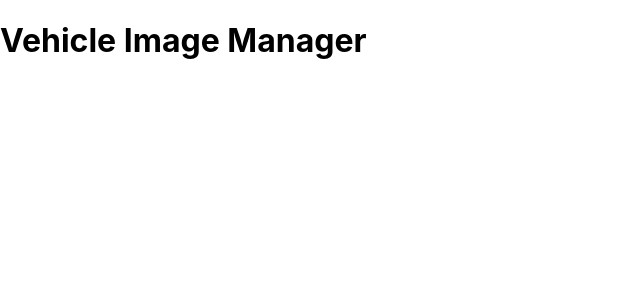
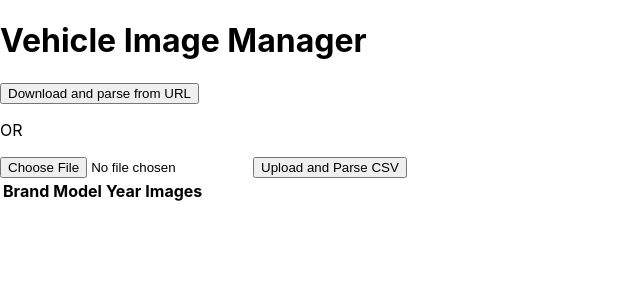
Before and after one commit to ChrissHeIs/electricco-vehicle-image-manager, a React (Create React App) app: page / in a window 1280 px wide. Shown: the top 300 px of the page, without its empty margins (0-640 px from the left). Built offline with nearby package versions, Linux system fonts and the light colour scheme.

Commit message:
Parsing csv

```diff
--- a/package.json
+++ b/package.json
@@ -37,6 +37,8 @@
   },
   "devDependencies": {
     "@types/jest": "^29.5.14",
+    "@types/papaparse": "^5.3.15",
     "gh-pages": "^6.3.0"
-  }
+  },
+  "proxy": "https://developers.enode.com"
 }
--- a/src/App.tsx
+++ b/src/App.tsx
@@ -1,9 +1,27 @@
-import React from 'react';
+// src/App.tsx
+import React, { useState } from 'react';
+import CsvUploader from './components/CsvUploader';
+import VehicleTable from './components/VehicleTable';
 
 const App: React.FC = () => {
+  const [vehicles, setVehicles] = useState<any[]>([]);
+
+  // Update vehicles after parsing from file
+  const handleFileParsed = (newVehicles: any[]) => {
+    setVehicles(newVehicles);
+  };
+
+  // Update vehicles after parsing from URL
+  const handleUrlParsed = (newVehicles: any[]) => {
+    setVehicles(newVehicles);
+  };
+
   return (
     <div className="App">
       <h1>Vehicle Image Manager</h1>
+
+      <CsvUploader onFileParsed={handleFileParsed} onUrlParsed={handleUrlParsed} />
+      <VehicleTable vehicles={vehicles} />
     </div>
   );
 };
--- /dev/null
+++ b/src/components/CsvUploader.tsx
@@ -0,0 +1,83 @@
+// src/components/CsvUploader.tsx
+import React, { useState } from 'react';
+import { parseAndFilterCsv } from '../utils/csvParser';
+
+interface CsvUploaderProps {
+  onFileParsed: (vehicles: any[]) => void;
+  onUrlParsed: (vehicles: any[]) => void;
+}
+
+const CsvUploader: React.FC<CsvUploaderProps> = ({ onFileParsed, onUrlParsed }) => {
+  const [csvFile, setCsvFile] = useState<File | null>(null);
+  const [loading, setLoading] = useState<boolean>(false);
+
+  // Handle file input
+  const handleFileChange = (event: React.ChangeEvent<HTMLInputElement>) => {
+    const file = event.target.files ? event.target.files[0] : null;
+    setCsvFile(file);
+  };
+
+  // Parse the uploaded CSV
+  const handleFileParse = () => {
+    if (!csvFile) return;
+    setLoading(true);
+
+    const reader = new FileReader();
+    reader.onload = (event) => {
+      if (event.target?.result) {
+        parseAndFilterCsv(event.target.result as string, (vehicles) => {
+          onFileParsed(vehicles); // Return parsed vehicles from file
+          setLoading(false);
+        });
+      }
+    };
+    reader.readAsText(csvFile);  // Read file content as text
+  };
+
+  const handleURLDownloadAndParse = async () => {
+    console.log(process.env.REACT_APP_PROXY_URL)
+    console.log(process.env.REACT_APP_CSV_URL)
+    const url = process.env.REACT_APP_PROXY_URL + process.env.REACT_APP_CSV_URL;  // Use the CORS proxy URL
+    setLoading(true);
+
+    try {
+      console.log('Fetching CSV from URL:', url);
+      const response = await fetch(url);
+
+      if (!response.ok) {
+        throw new Error(`Failed to fetch: ${response.statusText}`);
+      }
+
+      const text = await response.text();
+      console.log('Raw CSV file content:', text);
+
+      parseAndFilterCsv(text, (vehicles) => {
+        console.log('CSV parsed and filtered successfully:', vehicles);
+        onUrlParsed(vehicles);
+        setLoading(false);
+      });
+    } catch (error) {
+      console.error('Error downloading or parsing CSV:', error);
+      setLoading(false);
+    }
+  };
+
+  return (
+    <div>
+      <button onClick={handleURLDownloadAndParse} disabled={loading}>
+        Download and parse from URL
+      </button>
+
+      {loading && <p>Loading...</p>}
+
+      <p>OR</p>
+
+      <input type="file" accept=".csv" onChange={handleFileChange} disabled={loading} />
+      <button onClick={handleFileParse} disabled={loading}>
+        Upload and Parse CSV
+      </button>
+    </div>
+  );
+};
+
+export default CsvUploader;
--- /dev/null
+++ b/src/components/VehicleTable.tsx
@@ -0,0 +1,48 @@
+// src/components/VehicleTable.tsx
+import React from 'react';
+
+interface Vehicle {
+  brand: string;
+  model: string;
+  year: string;
+  images: string[];
+}
+
+interface VehicleTableProps {
+  vehicles: Vehicle[];
+}
+
+const VehicleTable: React.FC<VehicleTableProps> = ({ vehicles }) => {
+  return (
+    <table>
+      <thead>
+        <tr>
+          <th>Brand</th>
+          <th>Model</th>
+          <th>Year</th>
+          <th>Images</th>
+        </tr>
+      </thead>
+      <tbody>
+        {vehicles.map((vehicle, index) => (
+          <tr key={index}>
+            <td>{vehicle.brand}</td>
+            <td>{vehicle.model}</td>
+            <td>{vehicle.year}</td>
+            <td>
+              {vehicle.images.length > 0 ? (
+                vehicle.images.map((image, idx) => (
+                  <img key={idx} src={image} alt={`${vehicle.brand} ${vehicle.model}`} />
+                ))
+              ) : (
+                <span>Loading...</span>
+              )}
+            </td>
+          </tr>
+        ))}
+      </tbody>
+    </table>
+  );
+};
+
+export default VehicleTable;
--- /dev/null
+++ b/src/utils/csvParser.ts
@@ -0,0 +1,19 @@
+// src/utils/csvParser.ts
+import Papa from 'papaparse';
+
+export const parseAndFilterCsv = (csvData: string, onSuccess: (vehicles: any[]) => void) => {
+  Papa.parse(csvData, {
+    complete: (result) => {
+      const vehicles = result.data
+        .filter((row: any) => row.reliability >= 3)  // Filter by reliability
+        .map((row: any) => ({
+          brand: row.brand,
+          model: row.model,
+          year: row.year,
+          images: [],
+        }));
+      onSuccess(vehicles);  // Return the filtered vehicles
+    },
+    header: true,
+  });
+};
```
Also changed, not shown: src/env.d.ts (added, +11 -0 lines), 2 other files (tests, documents, lock files or other folders).
